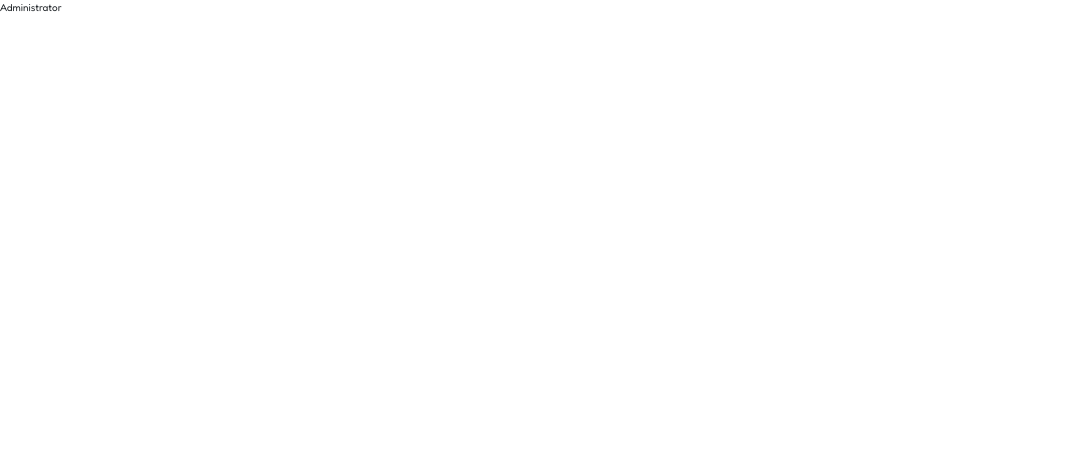
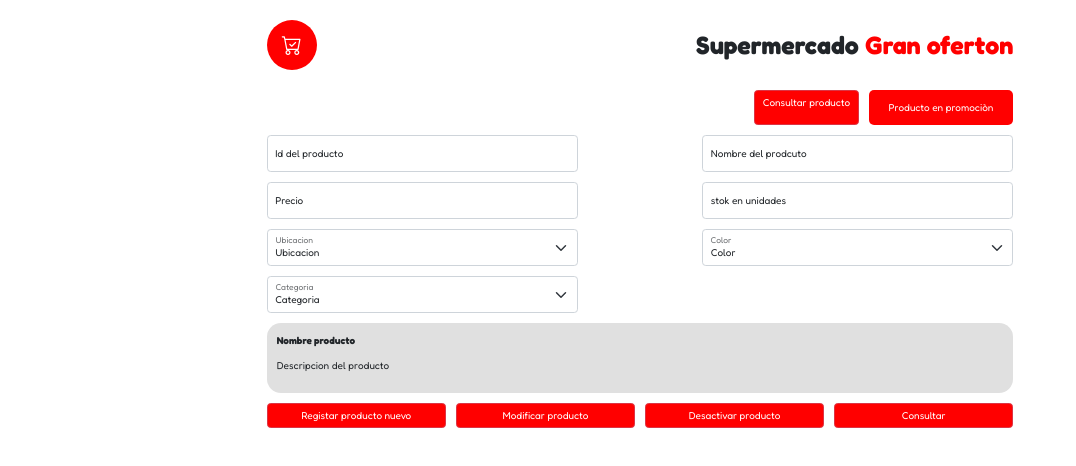
Before and after one commit to pinfradev/supermercado-gran-oferton, a React (Create React App) app: page /#/administrator in a window 1280 px wide. Shown: the top 466 px of the page, without its empty margins (0-1076 px from the left). Built offline with nearby package versions, Linux system fonts and the light colour scheme.

Commit message:
page admin product

```diff
--- a/src/Views/AdminPage/AdminPage.jsx
+++ b/src/Views/AdminPage/AdminPage.jsx
@@ -1,8 +1,75 @@
 
+import './dminPage.css'
 function AdminPage() {
     return (
         <>
-        <p>Administrator</p>
+        <div className="col-7 m-auto">
+            <div className="d-flex justify-content-between align-items-center">
+                <i class="bi bi-cart-check"></i>
+                <h1 className='super-title title__primary text-center mt-5 mb-5'>Supermercado <span className='color__primary'>Gran oferton</span></h1>
+            </div>
+            <div className="formDetails d-flex flex-wrap justify-content-between col-12 m-auto">
+                <div className="content-label d-flex justify-content-end col-12 mb-3">
+                    <a href="" className="btn btn-danger mr-3">Consultar producto</a>
+                    <label className="label__prom">
+                        Producto en promociòn
+                    </label>
+                </div>
+                <div className="form-floating m-0 mb-3 col-5">
+                    <input type="email" className="form-control" id="floatingInput" placeholder="name@example.com" />
+                    <label htmlFor="floatingInput">Id del producto</label>
+                </div>
+                <div className="form-floating m-0 mb-3 col-5">
+                    <input type="email" className="form-control" id="floatingInput" placeholder="name@example.com" />
+                    <label htmlFor="floatingInput">Nombre del prodcuto</label>
+                </div>
+                <div className="form-floating m-0 mb-3 col-5">
+                    <input type="email" className="form-control" id="floatingInput" placeholder="name@example.com" />
+                    <label htmlFor="floatingInput">Precio</label>
+                </div>
+                <div className="form-floating m-0 mb-3  col-5">
+                    <input type="email" className="form-control" id="floatingInput" placeholder="name@example.com" />
+                    <label htmlFor="floatingInput">stok en unidades</label>
+                </div>
+                <div class="form-floating mb-3 col-5">
+                    <select class="form-select" id="ubicacion_select" aria-label="Ubicacion">
+                        <option selected>Ubicacion</option>
+                        <option value="1">One</option>
+                        <option value="2">Two</option>
+                        <option value="3">Three</option>
+                    </select>
+                    <label for="ubicacion_select">Ubicacion</label>
+                </div>
+                <div class="form-floating mb-3 col-5">
+                    <select class="form-select" id="color_select" aria-label="Color">
+                        <option selected>Color</option>
+                        <option value="1">One</option>
+                        <option value="2">Two</option>
+                        <option value="3">Three</option>
+                    </select>
+                    <label for="color_select">Color</label>
+                </div>
+                <div class="form-floating mb-3 col-5">
+                    <select class="form-select" id="categoria_select" aria-label="Categoria">
+                        <option selected>Categoria</option>
+                        <option value="1">One</option>
+                        <option value="2">Two</option>
+                        <option value="3">Three</option>
+                    </select>
+                    <label for="categoria_select">Categoria</label>
+                </div>
+                <div className="product__desc col-12">
+                    <p className='title__primary'>Nombre producto</p>
+                    <p>Descripcion del producto</p>
+                </div>
+                <div className="content__botons mt-3 col-12">
+                    <a href="" className="btn btn-danger">Registar producto nuevo</a>
+                    <a href="" className="btn btn-danger">Modificar producto</a>
+                    <a href="" className="btn btn-danger">Desactivar producto</a>
+                    <a href="" className="btn btn-danger">Consultar</a>
+                </div>
+            </div>
+        </div>
         </>
     )
 }
--- /dev/null
+++ b/src/Views/AdminPage/dminPage.css
@@ -0,0 +1,34 @@
+.product__desc {
+    background: var(--gray-color-light);
+    padding: 10px;
+    border-radius: 14px;
+}
+.bi-cart-check {
+    background: var(--color__primary);
+    border-radius: 50%;
+    width: 50px;
+    height: 50px;
+    display: flex;
+    align-items: center;
+    justify-content: center;
+    color: #ffffff;
+    font-size: 20px;
+}
+.content__botons a{
+    width: calc(100%/4);
+}
+.content__botons{
+    width: 100%;
+    gap: 10px;
+    display: flex;
+}
+.label__prom{
+    background: var(--color__primary);
+    border-radius: 5px;
+    color: #ffffff;
+    padding: 10px 20px;
+    margin-left: 10px;
+}
+.btn-danger{
+    background: var(--color__primary) !important;
+}
--- a/src/Views/Home/Home.js
+++ b/src/Views/Home/Home.js
@@ -3,6 +3,7 @@ import Header from './Components/Header';
 import HomeCategory from './HomeCategory/HomeCategory';
 import HomeProductFeactured from './HomeProductFeactured/HomeProductFeactured';
 import HomeOffers from './HomeOffers/HomeOferts';
+import { AdminPage } from '../AdminPage/AdminPage';
 import './home.css'
 function Home() {
     return (
@@ -23,6 +24,7 @@ function Home() {
                     </div>
                 </div>
             </div>
+            <AdminPage/>
             <Footer/>
         </>
     )
```
